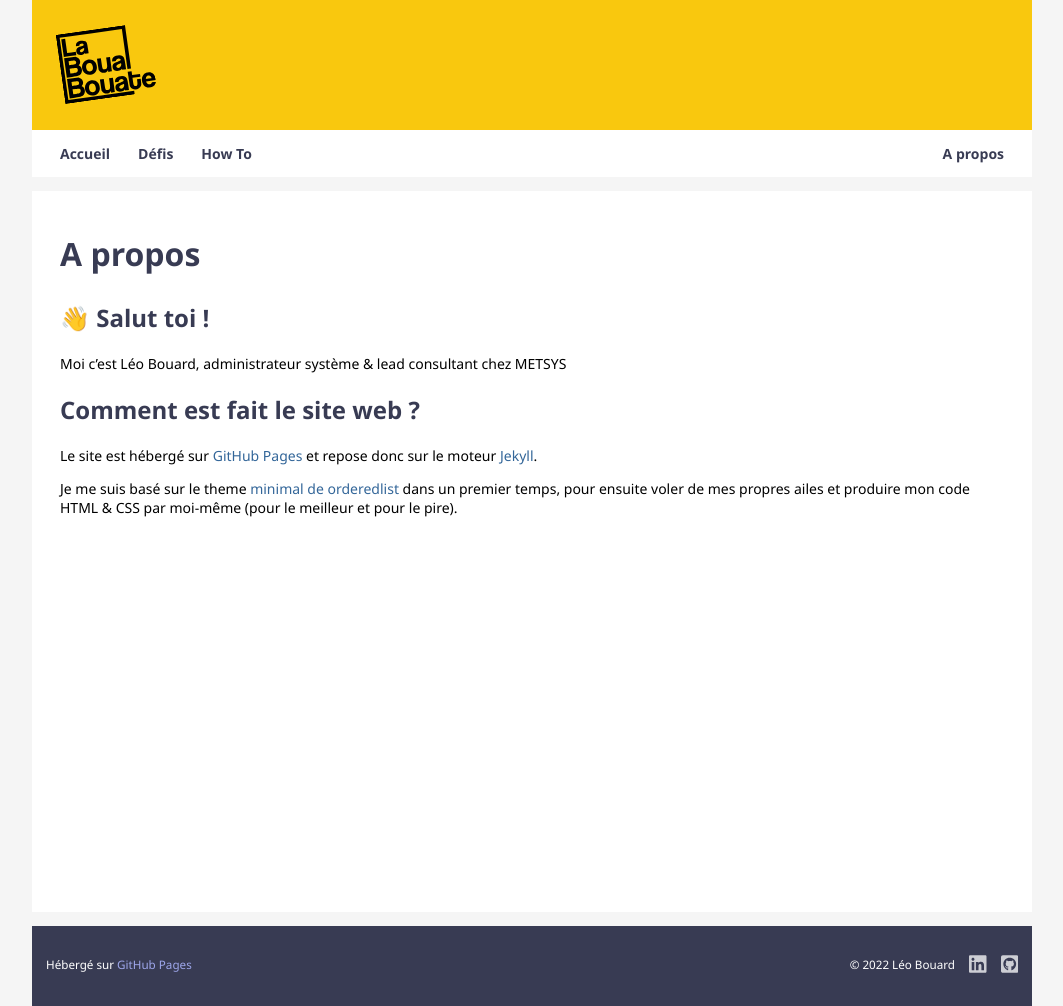
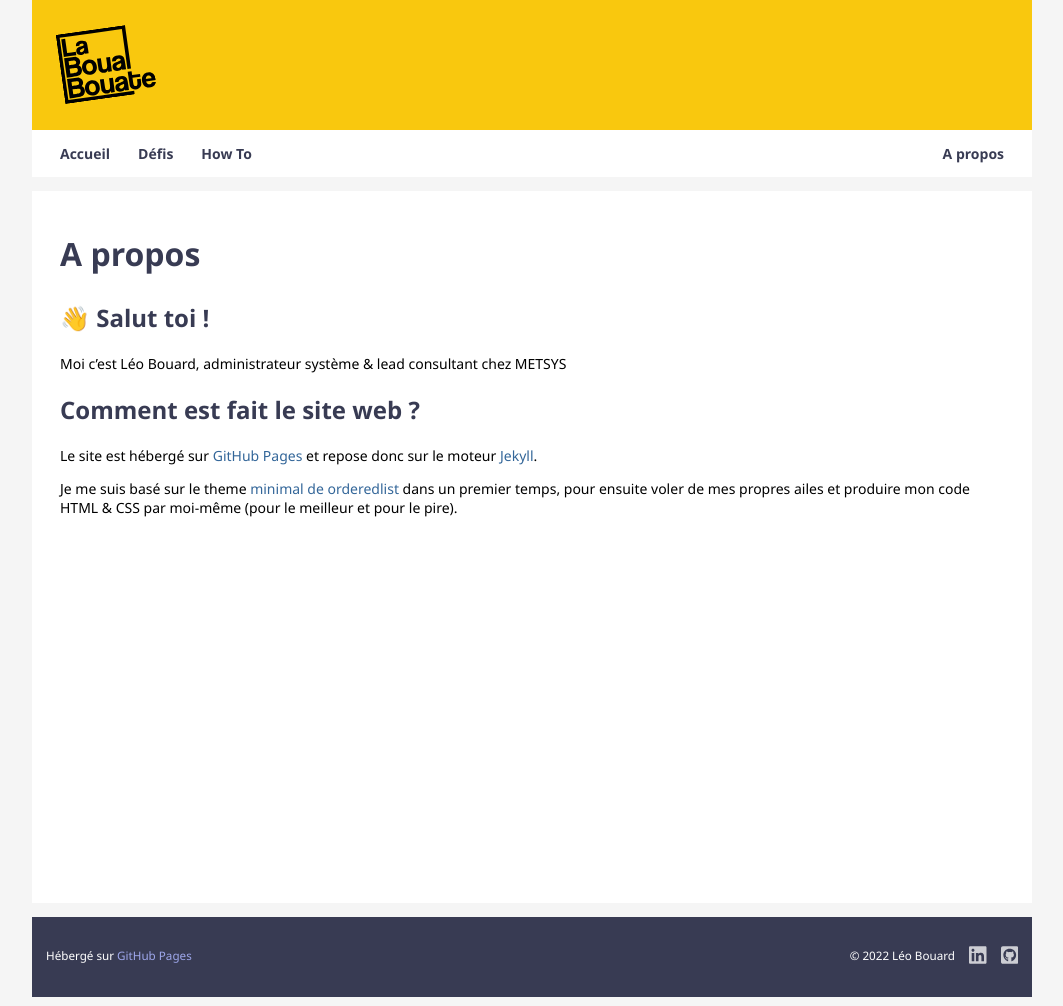
Before and after one commit to leobouard/leobouard.github.io, a Jekyll site: the page built from about.md, in a window 1280 px wide. Shown: the whole page, without its empty margins (108-1171 px from the left). Built offline with Jekyll 4.4.1, drawn with Linux system fonts in a browser that asks for light colours; our own code applies the rules of GitHub Pages for plain Markdown files.

Commit message:
Update style.scss

```diff
--- a/assets/css/style.scss
+++ b/assets/css/style.scss
@@ -91,7 +91,7 @@ nav a:last-child {
 /* --- CONTENT --- */
 
 section {
-    min-height: 77%;
+    min-height: 76%;
     background-color: #fff;
     padding-top: 1em;
     padding-bottom: 1em;
```
